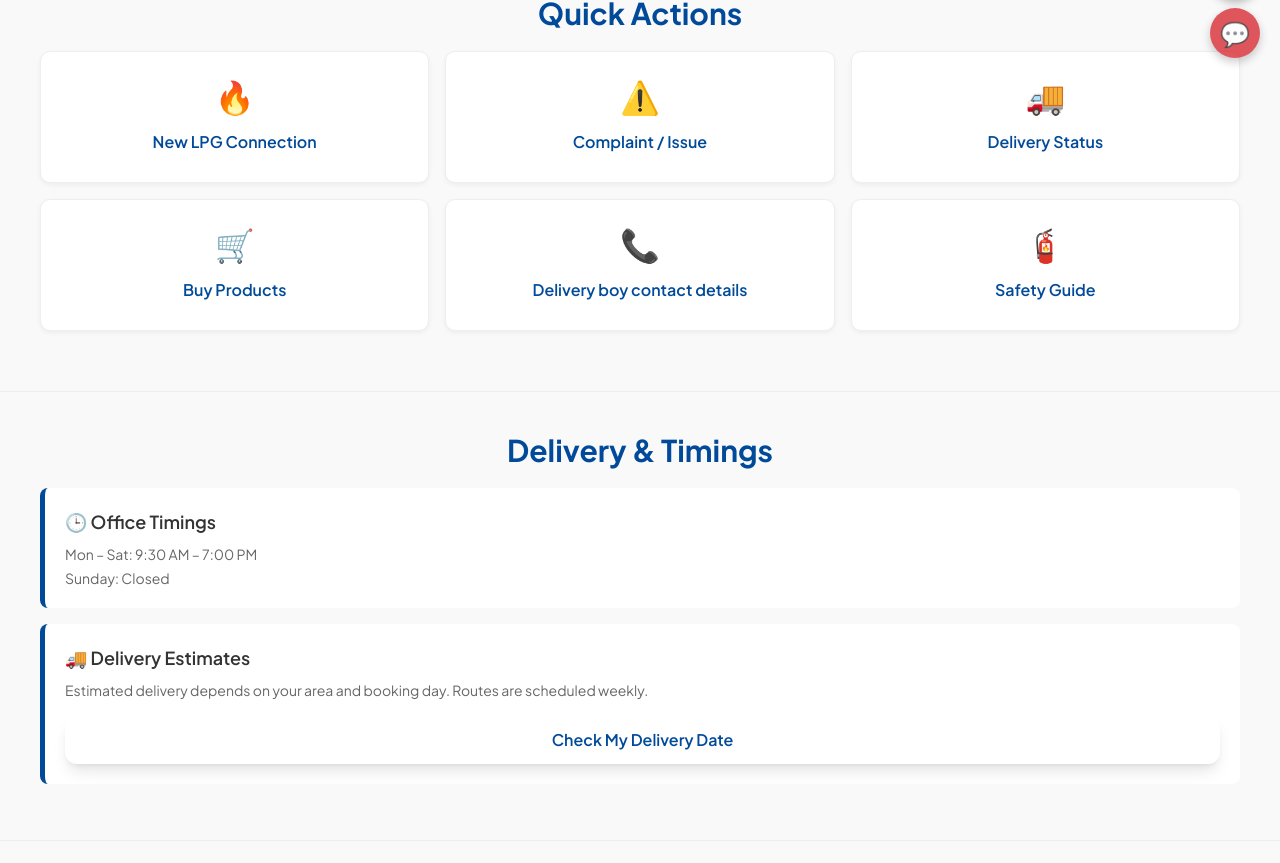
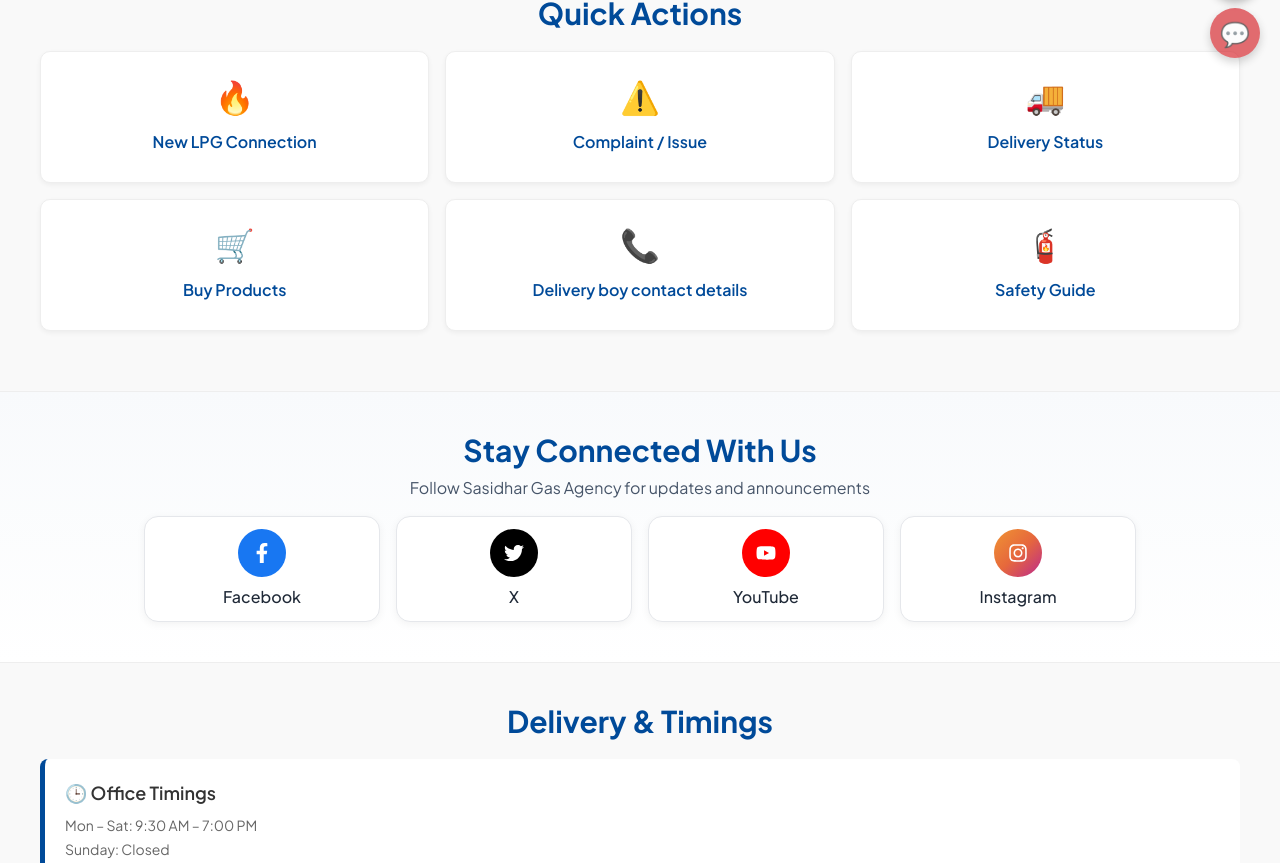
Before and after one commit to vamsidharvenna/Sasidhar_GAS_Agency, a React (Vite) app: page / in a window 1280 px wide. Shown: the part 722-1585 px from the top of the page. Built offline with nearby package versions, Linux system fonts and the light colour scheme.

Commit message:
Social medi Update

```diff
--- a/package.json
+++ b/package.json
@@ -11,7 +11,8 @@
   },
   "dependencies": {
     "react": "^19.2.0",
-    "react-dom": "^19.2.0"
+    "react-dom": "^19.2.0",
+    "react-icons": "^5.5.0"
   },
   "devDependencies": {
     "@eslint/js": "^9.39.1",
--- a/src/App.tsx
+++ b/src/App.tsx
@@ -7,6 +7,7 @@ import { Contact } from './components/sections/Contact';
 import { CTABlock } from './components/sections/CTABlock';
 import { DeliveryInfo } from './components/sections/DeliveryInfo';
 import { HeroSlider } from './components/sections/HeroSlider';
+import { SocialMedia } from './components/sections/SocialMedia';
 import { RefillOptions } from './components/sections/RefillOptions';
 import { Products } from './components/sections/Products';
 import { QuickActions } from './components/sections/QuickActions';
@@ -31,6 +32,7 @@ const App: React.FC = () =>
             </section>
 
             <QuickActions />
+            <SocialMedia />
             <DeliveryInfo />
             <RefillOptions />
             <Products />
--- /dev/null
+++ b/src/components/sections/SocialMedia.tsx
@@ -0,0 +1,81 @@
+import React from 'react';
+import { Section } from '../ui/Section';
+import { FaFacebookF, FaTwitter, FaYoutube, FaInstagram, FaExternalLinkAlt } from 'react-icons/fa';
+
+const socials = [
+  {
+    name: 'Facebook',
+    helper: 'Open profile',
+    href: 'https://www.facebook.com/sasidhargas.piduguralla',
+    Icon: FaFacebookF,
+    circle: 'bg-[#1877F2]',
+    tint: 'hover:bg-[rgba(24,119,242,0.04)]',
+    border: 'hover:border-[#1877F2]/40',
+    focus: 'focus:ring-[#1877F2]/40',
+  },
+  {
+    name: 'X',
+    helper: 'Open profile',
+    href: 'https://x.com/GasSasidhar',
+    Icon: FaTwitter,
+    circle: 'bg-black',
+    tint: 'hover:bg-[rgba(0,0,0,0.04)]',
+    border: 'hover:border-black/30',
+    focus: 'focus:ring-black/30',
+  },
+  {
+    name: 'YouTube',
+    helper: 'Open channel',
+    href: 'https://www.youtube.com/@sasidhargasagencyhp8153',
+    Icon: FaYoutube,
+    circle: 'bg-[#FF0000]',
+    tint: 'hover:bg-[rgba(255,0,0,0.04)]',
+    border: 'hover:border-[#FF0000]/35',
+    focus: 'focus:ring-[#FF0000]/35',
+  },
+  {
+    name: 'Instagram',
+    helper: 'Open profile',
+    href: 'https://www.instagram.com/',
+    Icon: FaInstagram,
+    circle: 'bg-gradient-to-br from-[#f09433] via-[#e6683c] to-[#bc2a8d]',
+    tint: 'hover:bg-[rgba(244,144,51,0.05)]',
+    border: 'hover:border-[#bc2a8d]/40',
+    focus: 'focus:ring-[#bc2a8d]/35',
+  },
+];
+
+export const SocialMedia: React.FC = () => {
+  return (
+    <div className="bg-[linear-gradient(180deg,#f8fafc,#ffffff)]">
+      <Section id="social-media" className="py-10">
+        <div className="max-w-5xl mx-auto text-center px-4">
+          <h2 className="text-3xl text-[#004A99] font-bold">Stay Connected With Us</h2>
+        <p className="text-sm sm:text-base text-[#475569] mt-2 mb-4">
+          Follow Sasidhar Gas Agency for updates and announcements
+        </p>
+
+        <div className="grid grid-cols-1 sm:grid-cols-2 lg:grid-cols-4 gap-3 sm:gap-4">
+          {socials.map(({ name, href, Icon, circle, tint, border, focus }) => (
+              <a
+                key={name}
+                href={href}
+                target="_blank"
+                rel="noreferrer"
+              className={`group relative w-full bg-white rounded-[14px] border border-[#e5e7eb] shadow-[0_2px_8px_rgba(0,0,0,0.05)] px-4 py-3 flex flex-col items-center transition duration-200 hover:-translate-y-[4px] hover:shadow-[0_8px_16px_rgba(0,0,0,0.10)] focus:outline-none focus:ring-2 ${focus} ${tint} ${border}`}
+            >
+                <FaExternalLinkAlt className="absolute right-3 top-3 text-[#94a3b8] opacity-0 text-xs transition duration-200 group-hover:opacity-90 group-focus-visible:opacity-90" />
+                <div
+                  className={`h-11 w-11 sm:h-12 sm:w-12 rounded-full flex items-center justify-center text-white ${circle} transition duration-200 group-hover:scale-110`}
+                >
+                  <Icon className="h-5 w-5 sm:h-5 sm:w-5" />
+                </div>
+                <span className="mt-2 text-sm sm:text-base font-medium text-[#1f2937]">{name}</span>
+              </a>
+            ))}
+          </div>
+        </div>
+      </Section>
+    </div>
+  );
+};
```
Also changed, not shown: 1 other file (tests, documents, lock files or other folders).
